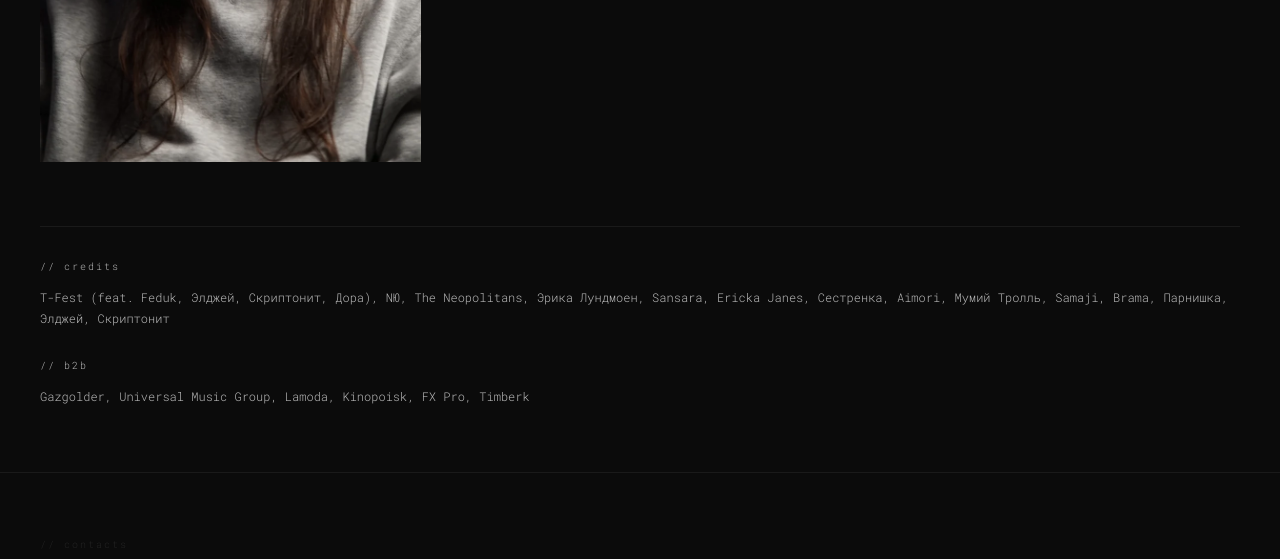
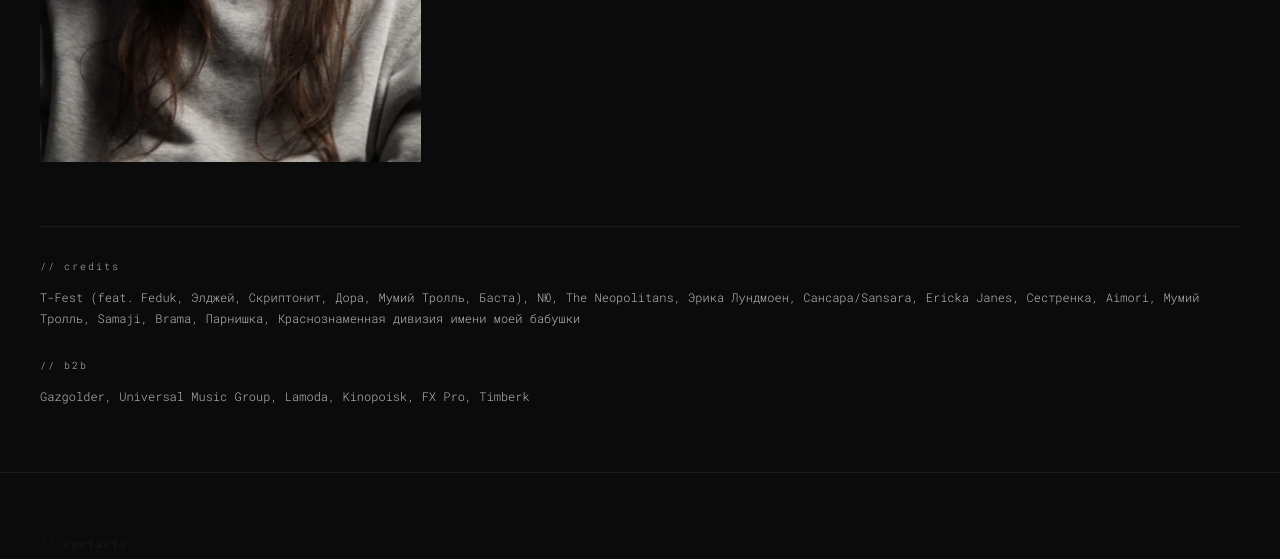
Before and after one commit to postykish/nick-lobanov, a plain HTML site: page index.html in a window 1280 px wide. Shown: the part 2062-2621 px from the top of the page. Drawn offline with Linux system fonts and the light colour scheme; no server answers.

Commit message:
Update index.html

```diff
--- a/index.html
+++ b/index.html
@@ -182,7 +182,7 @@
     <div class="about-credits">
       <div class="credits-block">
         <p class="credits-label">// credits</p>
-        <p>T-Fest (feat. Feduk, Элджей, Скриптонит, Дора), NЮ, The Neopolitans, Эрика Лундмоен, Sansara, Ericka Janes, Сестренка, Aimori, Мумий Тролль, Samaji, Brama, Парнишка, Элджей, Скриптонит</p>
+        <p>T-Fest (feat. Feduk, Элджей, Скриптонит, Дора, Мумий Тролль, Баста), NЮ, The Neopolitans, Эрика Лундмоен, Сансара/Sansara, Ericka Janes, Сестренка, Aimori, Мумий Тролль, Samaji, Brama, Парнишка, Краснознаменная дивизия имени моей бабушки </p>
       </div>
       <div class="credits-block">
         <p class="credits-label">// b2b</p>
```
